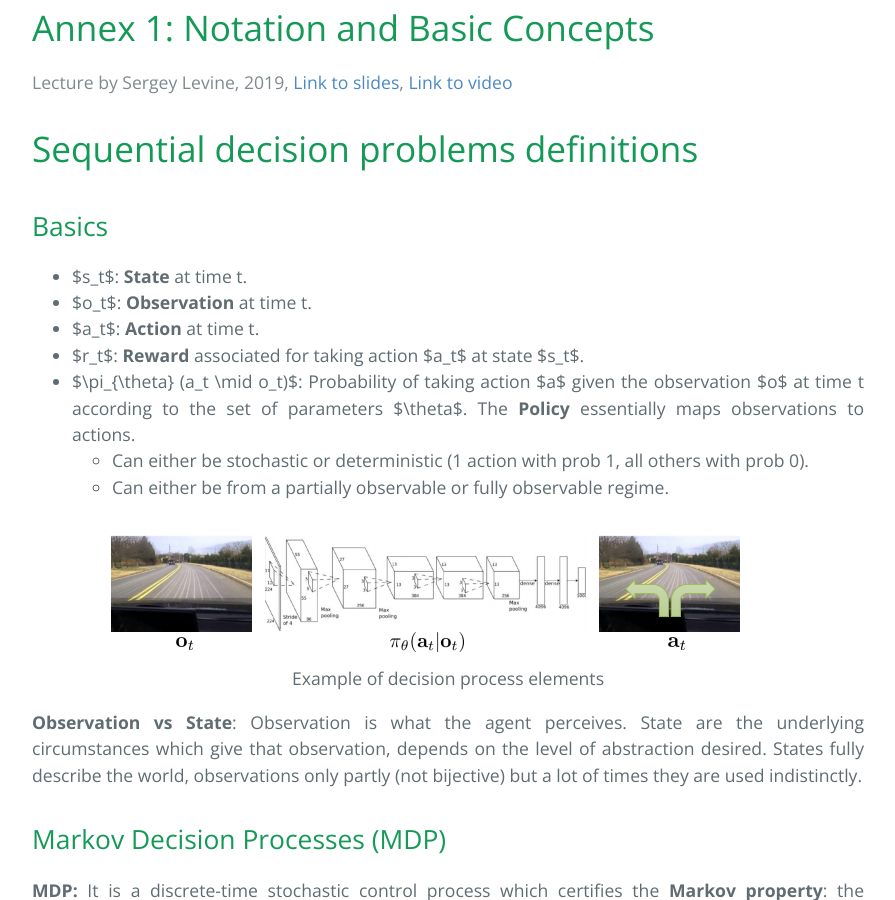
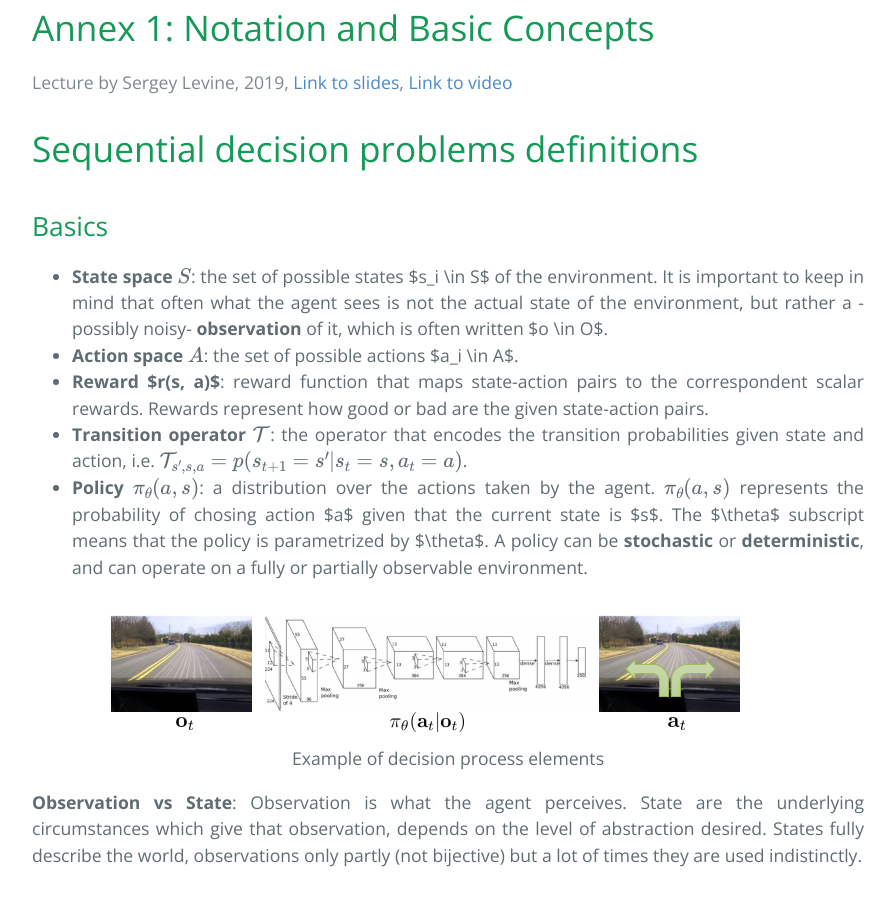
Before and after one commit to CampusAI/CampusAI.github.io, a Jekyll site: the page built from _lectures/annex/basic_concepts.md, in a window 1280 px wide and 900 px high, scrolled down 446 px. Shown: the whole window, without its empty margins (192-1087 px from the left). Built offline with Jekyll 4.4.1, drawn with Linux system fonts in a browser that asks for light colours; formulas are drawn with MathJax 3.

Commit message:
Merge annex with Lecture 4 reduntant information

```diff
--- a/_lectures/annex/basic_concepts.md
+++ b/_lectures/annex/basic_concepts.md
@@ -9,16 +9,22 @@ video-link: https://www.youtube.com/watch?v=SinprXg2hUA&list=PLkFD6_40KJIwhWJpGa
 ---
 
 # Sequential decision problems definitions
-
 ## Basics
 
-- $s_t$: **State** at time t.
-- $o_t$: **Observation** at time t.
-- $a_t$: **Action** at time t.
-- $r_t$: **Reward** associated for taking action $a_t$ at state $s_t$.
-- $\pi_{\theta} (a_t \mid o_t)$: Probability of taking action $a$  given the observation $o$ at time t according to the set of parameters $\theta$. The **Policy** essentially maps observations to actions.
-    - Can either be stochastic or deterministic (1 action with prob 1, all others with prob 0).
-    - Can either be from a partially observable or fully observable regime.
+- **State space** $$S$$: the set of possible states $s_i \in S$ of the environment. It is
+    important to keep in mind that often what the agent sees is not the actual state of the
+    environment, but rather a -possibly noisy- **observation** of it, which is often written
+    $o \in O$.
+- **Action space** $$A$$: the set of possible actions $a_i \in A$.
+- **Reward $r(s, a)$**: reward function that maps state-action pairs to the correspondent scalar
+    rewards. Rewards represent how good or bad are the given state-action pairs.
+- **Transition operator $$\mathcal{T}$$**: the operator that encodes the transition probabilities
+    given state and action, i.e. $$\mathcal{T}_{s', s, a} = p(s_{t+1} = s' | s_t = s, a_t = a)$$.
+- **Policy $$\pi_{\theta}(a, s)$$**: a distribution over the actions taken by the agent.
+    $$\pi_{\theta}(a, s)$$ represents the probability of chosing action $a$ given that the
+    current state is $s$. The $\theta$ subscript means that the policy is parametrized by $\theta$.
+    A policy can be **stochastic** or **deterministic**, and can operate on a fully or partially
+    observable environment.
 
 {% include figure.html url="/_lectures/annex/basics.png" description="Example of decision process elements" %}
 
```
